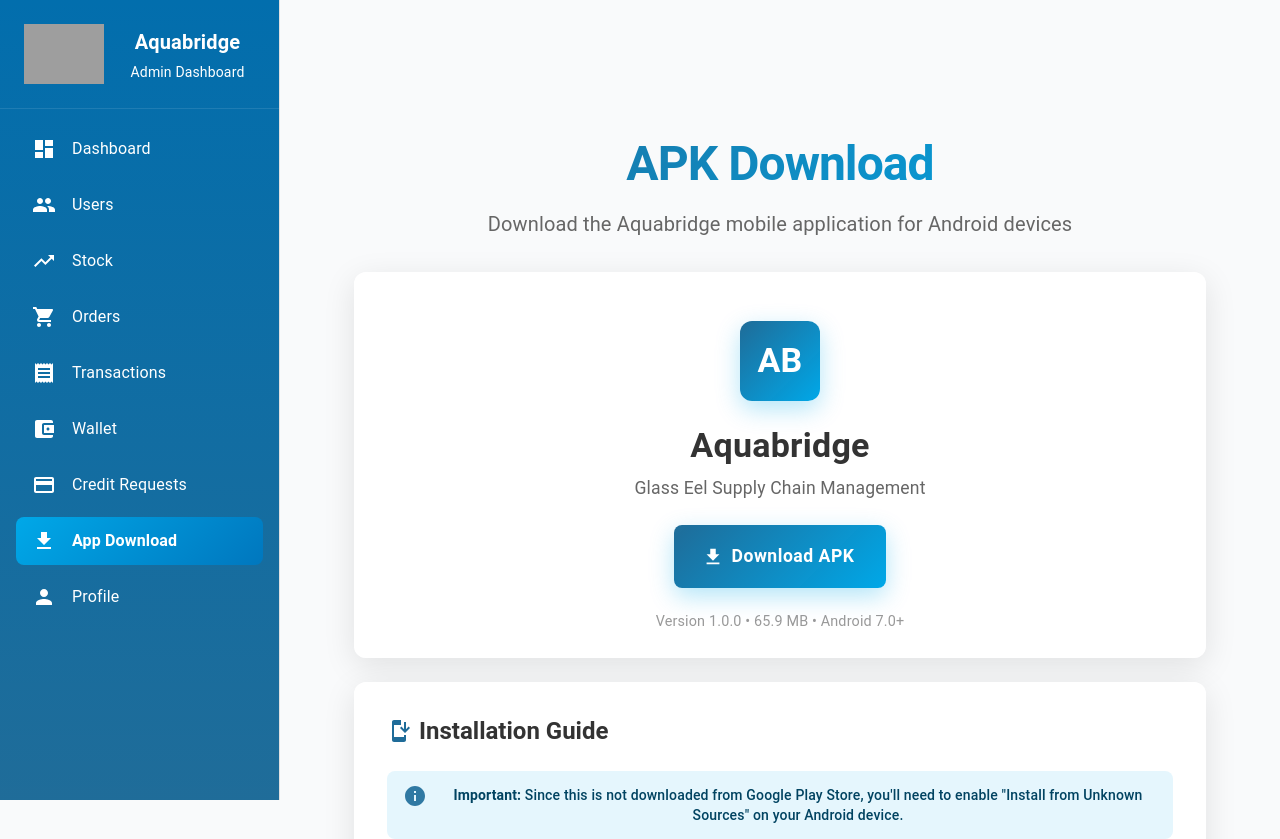
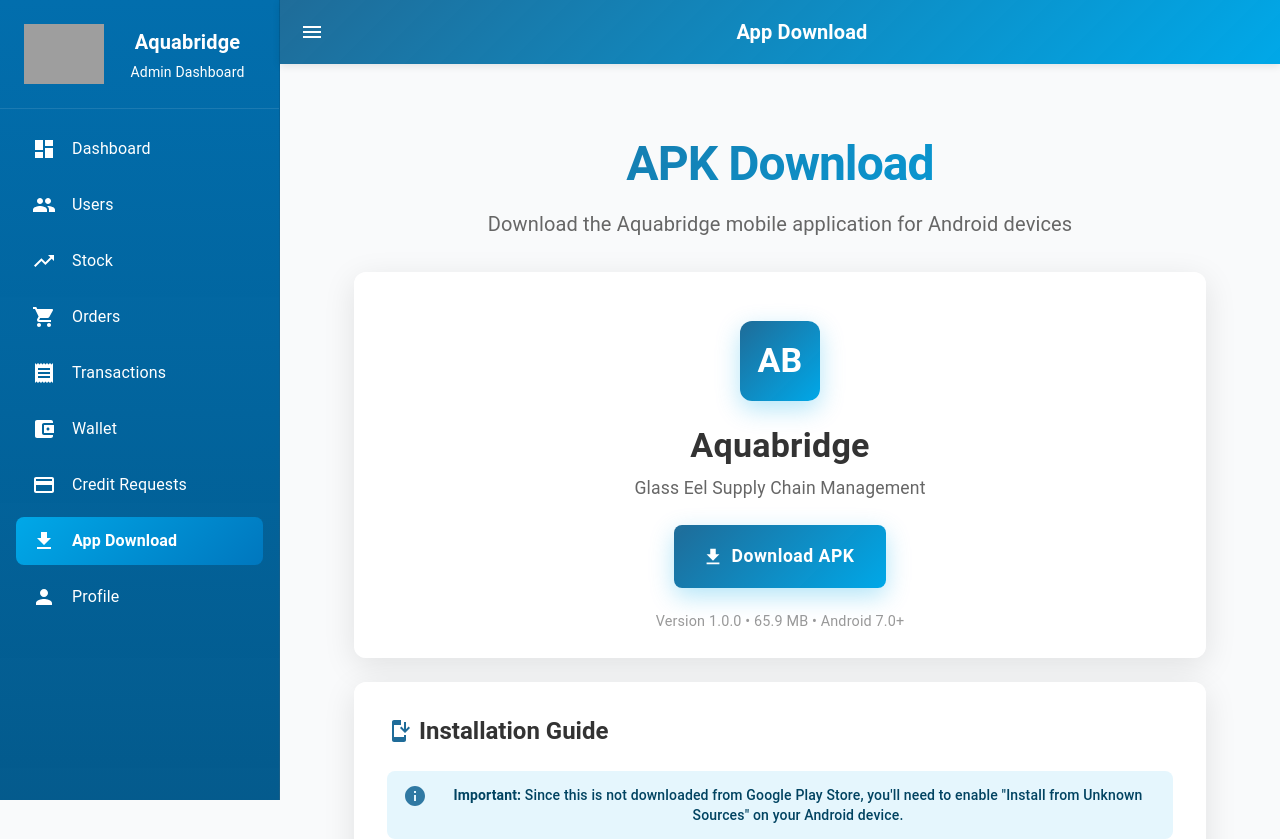
Before and after one commit to Whis99/Aquabridge_Back-Office, a React (Vite) app: page /home/download in a window 1280 px wide. Shown: the top 839 px of the page. Built offline with nearby package versions, Linux system fonts and the light colour scheme; no server answers; grey boxes are pictures that could not be loaded.

Commit message:
hide and displaye sidebar

```diff
--- a/src/components/drawer/Sidebar.jsx
+++ b/src/components/drawer/Sidebar.jsx
@@ -7,12 +7,20 @@
 
 const drawerWidth = 280
 
-export default function Sidebar({ mobileOpen, handleDrawerToggle }) {
+export default function Sidebar({ mobileOpen, desktopOpen, handleDrawerToggle, handleDesktopDrawerToggle }) {
   const navigate = useNavigate()
   const location = useLocation()
 
   const drawerContent = (
-    <Box sx={{ background: 'linear-gradient(180deg, #026eadff 0%, #00588be0 100%)', height: '100%' }}>
+    <Box sx={{
+      background: 'linear-gradient(180deg, #026eadff 0%, #00588be0 100%)',
+      height: '100%',
+      width: '100%',
+      display: 'flex',
+      flexDirection: 'column',
+      m: 0,
+      p: 0
+    }}>
       {/* Logo */}
       <Box sx={{ p: 3, borderBottom: '1px solid rgba(255, 255, 255, 0.1)' }}>
         <Box sx={{ display: 'flex', alignItems: 'center', gap: 2 }}>
@@ -32,7 +40,7 @@
       </Box>
 
       {/* Menu Items */}
-      <List sx={{ pt: 2 }}>
+      <List sx={{ pt: 2, flexGrow: 1, overflow: 'auto' }}>
         {navigationItems.map((item) => {
           const isActive = location.pathname === item.path
           return (
@@ -79,7 +87,7 @@
   )
 
   return (
-    <Box component="nav" sx={{ width: { sm: drawerWidth }, flexShrink: { sm: 0 } }}>
+    <Box component="nav" sx={{ width: { sm: desktopOpen ? drawerWidth : 0 }, flexShrink: { sm: 0 }, transition: 'width 0.3s ease' }}>
       {/* Mobile Drawer */}
       <Drawer
         variant="temporary"
@@ -88,7 +96,12 @@
         ModalProps={{ keepMounted: true }}
         sx={{
           display: { xs: 'block', sm: 'none' },
-          '& .MuiDrawer-paper': { boxSizing: 'border-box', width: drawerWidth },
+          '& .MuiDrawer-paper': {
+            boxSizing: 'border-box',
+            width: drawerWidth,
+            background: 'linear-gradient(180deg, #026eadff 0%, #00588be0 100%)',
+            overflow: 'hidden'
+          },
         }}
       >
         {drawerContent}
@@ -96,12 +109,18 @@
 
       {/* Desktop Drawer */}
       <Drawer
-        variant="permanent"
+        variant="persistent"
+        open={desktopOpen}
         sx={{
           display: { xs: 'none', sm: 'block' },
-          '& .MuiDrawer-paper': { boxSizing: 'border-box', width: drawerWidth },
+          '& .MuiDrawer-paper': {
+            boxSizing: 'border-box',
+            width: drawerWidth,
+            transition: 'width 0.3s ease',
+            background: 'linear-gradient(180deg, #026eadff 0%, #00588be0 100%)',
+            overflow: 'hidden'
+          },
         }}
-        open
       >
         {drawerContent}
       </Drawer>
--- a/src/pages/Home.jsx
+++ b/src/pages/Home.jsx
@@ -1,15 +1,31 @@
 // Home.jsx
 import React from 'react'
-import { Box, Toolbar } from '@mui/material'
+import { Box, Toolbar, AppBar, IconButton, Typography, useTheme, useMediaQuery } from '@mui/material'
+import { Menu as MenuIcon } from '@mui/icons-material'
 import Sidebar from '../components/drawer/Sidebar'
-import { Outlet } from 'react-router-dom'
+import { Outlet, useLocation } from 'react-router-dom'
+import { navigationItems } from '../navigationItems'
+
+const drawerWidth = 280
 
 const Home = () => {
   const [language, setLanguage] = React.useState('EN')
   const [mobileOpen, setMobileOpen] = React.useState(false)
+  const [desktopOpen, setDesktopOpen] = React.useState(true)
+  const theme = useTheme()
+  const isMobile = useMediaQuery(theme.breakpoints.down('md'))
+  const location = useLocation()
+
+  // Get current page title based on route
+  const currentPage = navigationItems.find(item => item.path === location.pathname)
+  const pageTitle = currentPage?.title || 'Dashboard'
 
   const handleDrawerToggle = (open = !mobileOpen) => {
     setMobileOpen(open)
+  }
+
+  const handleDesktopDrawerToggle = () => {
+    setDesktopOpen(!desktopOpen)
   }
 
   return (
@@ -17,19 +33,53 @@
       {/* Sidebar navigation */}
       <Sidebar
         mobileOpen={mobileOpen}
+        desktopOpen={desktopOpen}
         handleDrawerToggle={handleDrawerToggle}
+        handleDesktopDrawerToggle={handleDesktopDrawerToggle}
       />
 
       {/* Main content area */}
       <Box sx={{ flexGrow: 1, display: 'flex', flexDirection: 'column' }}>
-        {/* Top menu bar
-        <Menu
-          language={language}
-          setLanguage={setLanguage}
-          onMenuClick={() => handleDrawerToggle(true)} // optional for mobile
-        /> */}
+        {/* AppBar with menu button */}
+        <AppBar
+          position="fixed"
+          sx={{
+            zIndex: (theme) => theme.zIndex.drawer + 1,
+            width: { sm: desktopOpen ? `calc(100% - ${drawerWidth}px)` : '100%' },
+            ml: { sm: desktopOpen ? `${drawerWidth}px` : 0 },
+            transition: theme => theme.transitions.create(['width', 'margin'], {
+              easing: theme.transitions.easing.sharp,
+              duration: theme.transitions.duration.enteringScreen,
+            }),
+            background: 'linear-gradient(135deg, #00588be0 0%, #00a8e8 100%)',
+            boxShadow: '0 2px 8px rgba(0, 0, 0, 0.1)'
+          }}
+        >
+          <Toolbar>
+            <IconButton
+              color="inherit"
+              aria-label="toggle drawer"
+              edge="start"
+              onClick={isMobile ? () => handleDrawerToggle(true) : handleDesktopDrawerToggle}
+              sx={{ mr: 2 }}
+            >
+              <MenuIcon />
+            </IconButton>
+            <Typography
+              variant="h6"
+              component="div"
+              sx={{
+                flexGrow: 1,
+                fontWeight: 600,
+                color: '#ffffff'
+              }}
+            >
+              {pageTitle}
+            </Typography>
+          </Toolbar>
+        </AppBar>
 
-        {/* Toolbar spacer (only if Menu isn't fixed) */}
+        {/* Toolbar spacer */}
         <Toolbar />
 
         {/* Page content */}
```
